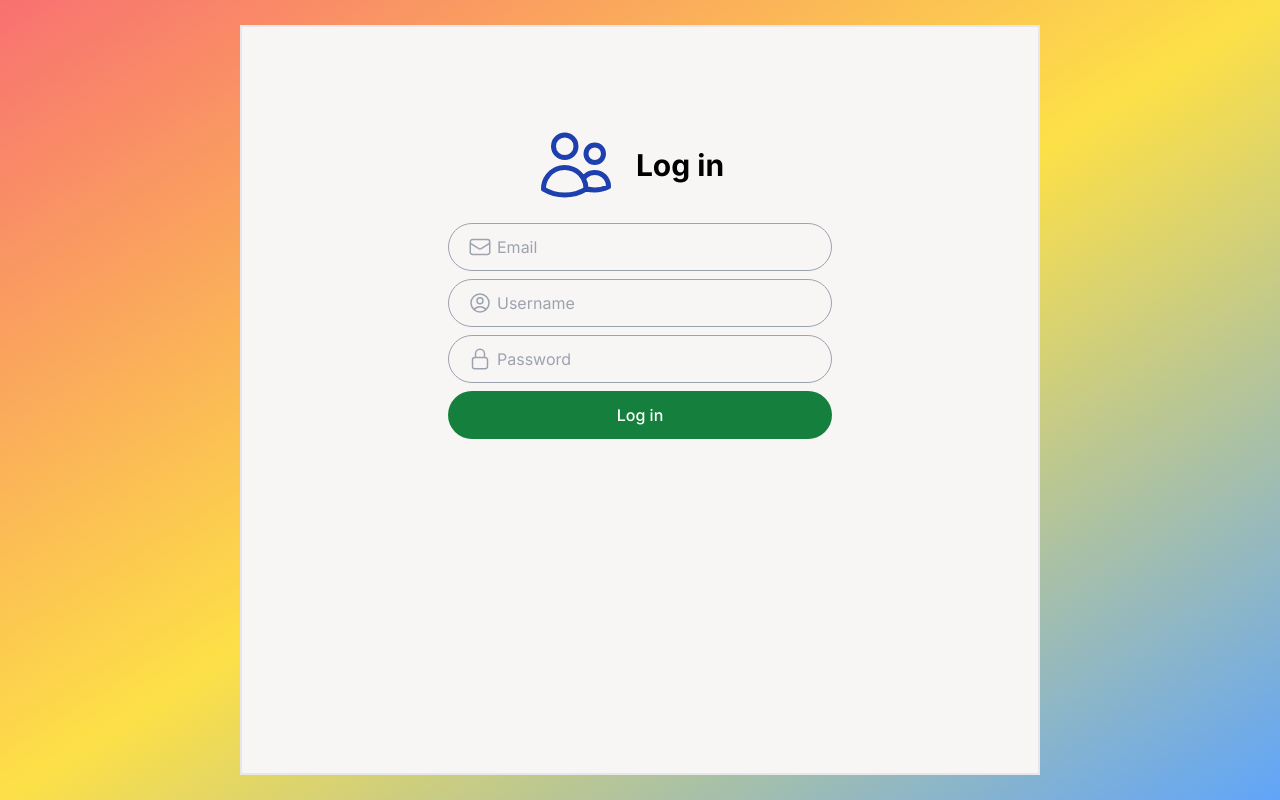
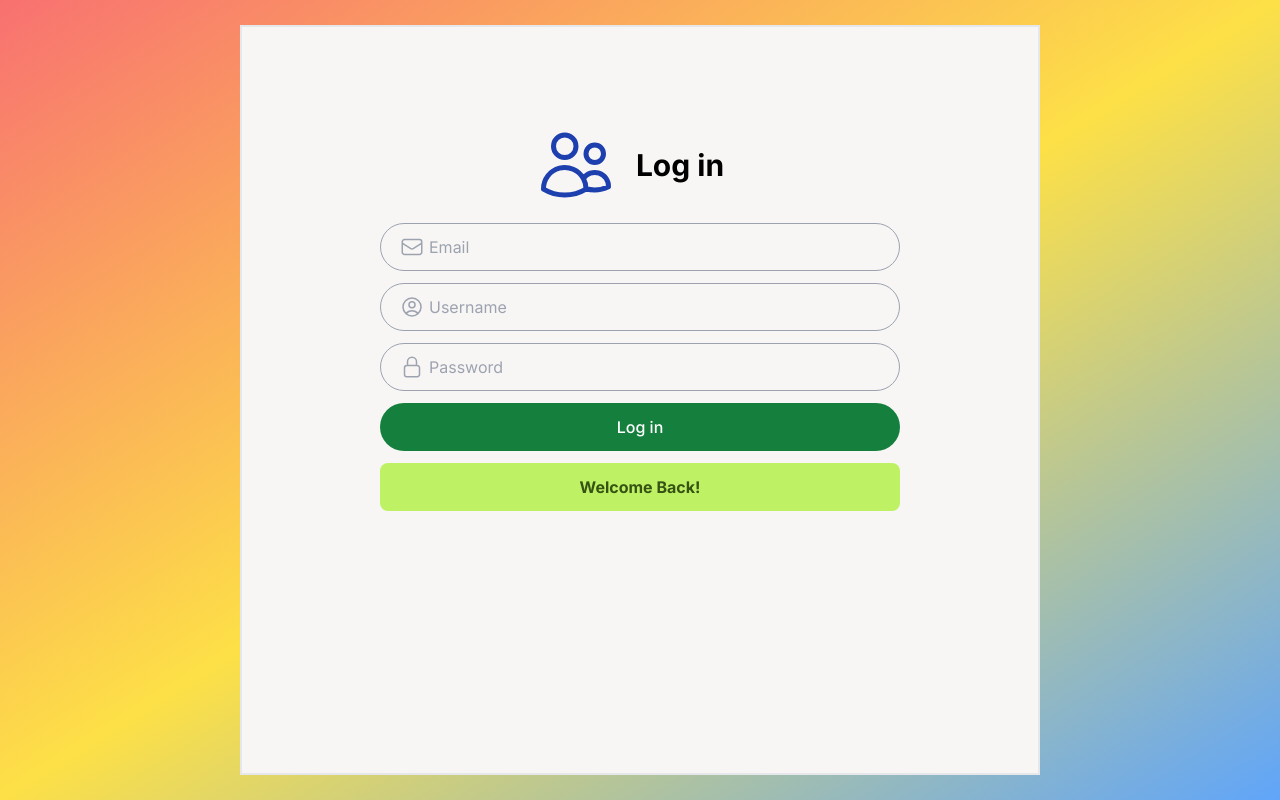
Before and after one commit to JenniferJun/nextjs_code_challenge, a Next.js app: page / in a window 1280 px wide. Built offline with nearby package versions, Linux system fonts and the light colour scheme.

Commit message:
Assignment27

```diff
--- a/app/action.ts
+++ b/app/action.ts
@@ -1,15 +1,41 @@
 "use server";
 
+import {
+  PASSWORD_MIN_LENGTH,
+  USERNAME_MIN_LENGTH,
+  PASSWORD_REGEX,
+  PASSWORD_REGEX_ERROR,
+  PASSWORD_MIN_ERROR,
+  USERNAME_MIN_ERROR,
+  EMAIL_ZOD_ERROR,
+} from "../lib/constants";
+import { z } from "zod";
+
+const formSchema = z.object({
+  email: z
+    .string()
+    .toLowerCase()
+    .refine((email) => email.includes("@zod.com"), EMAIL_ZOD_ERROR),
+  username: z.string().min(USERNAME_MIN_LENGTH, USERNAME_MIN_ERROR),
+  password: z
+    .string()
+    .min(PASSWORD_MIN_LENGTH, PASSWORD_MIN_ERROR)
+    .regex(PASSWORD_REGEX, PASSWORD_REGEX_ERROR),
+});
+
 export async function handleForm(prevState: any, formData: FormData) {
-  // console.log(formData.get("name"));
-  // console.log(formData.get("email"));
-  // console.log(formData.get("password"));
-  const errors = [];
-  if (formData.get("password") !== "1234") errors[0] = "wrong password";
+  const data = {
+    email: formData.get("email"),
+    username: formData.get("username"),
+    password: formData.get("password"),
+  };
 
-  await new Promise((resolve) => setTimeout(resolve, 1000));
+  const result = formSchema.safeParse(data);
 
-  return {
-    errors,
-  };
+  if (!result.success) {
+    console.log(result.error.flatten());
+    return result.error.flatten();
+  } else {
+    console.log(result.data);
+  }
 }
--- a/app/login/email/page.tsx
+++ /dev/null
@@ -1,61 +0,0 @@
-"use client";
-
-import Input from "../../../components/input";
-import { useFormState } from "react-dom";
-import { PASSWORD_MINLENGTH } from "../../../lib/constants";
-import Link from "next/link";
-import Button from "../../../components/button";
-import LogoHeader from "../../../components/LogoHeader";
-
-export default function Login() {
-  const [state, submit] = useFormState(loginAction, null);
-
-  return (
-    <div className="flex h-screen bg-white">
-      <div className="mx-auto md:basis-1/2 lg:basis-1/4">
-        <div>
-          <div className="text-black flex flex-col justify-between items-center mt-[150px]">
-            <p className="text-3xl font-bold text-center">Log in</p>
-            <p className="text-center mt-2">Welcome back!</p>
-            <form
-              action={submit}
-              className="flex flex-col gap-1 mt-[150px] w-full  md:px-[50px]"
-            >
-              <label className="font-bold">Email</label>
-              <Input
-                name="email"
-                type="text"
-                placeholder="Email"
-                required
-                errors={state?.fieldErrors.email}
-              />
-              <label className="font-bold">Password</label>
-              <Input
-                name="password"
-                type="password"
-                placeholder="Password"
-                required
-                errors={state?.fieldErrors.password}
-                minLength={PASSWORD_MINLENGTH}
-              />
-              <div className="mt-[150px]">
-                <Button text="Log in with Email" />
-              </div>
-            </form>
-            <p className="font-bold text-sm mt-4">
-              Don't have an account yet?{" "}
-              <Link
-                href="/sign-up"
-                className="font-medium hover:underline text-black no-underline"
-              >
-                Sign up
-              </Link>
-            </p>
-          </div>
-        </div>
-      </div>
-
-      {/* <SocialLogin /> */}
-    </div>
-  );
-}
--- a/app/page.tsx
+++ b/app/page.tsx
@@ -5,7 +5,8 @@ import FormInput from "../components/form-input";
 import WelcomeBack from "../components/welcome_back";
 import { handleForm } from "./action";
 import { useFormState } from "react-dom";
-import { FilmIcon, UsersIcon } from "@heroicons/react/24/outline"; '@heroicons/react/24/outline'
+import { FilmIcon, UsersIcon } from "@heroicons/react/24/outline"; import { PASSWORD_MIN_LENGTH } from "../lib/constants";
+'@heroicons/react/24/outline'
 export default function Home() {
     const [state, action] = useFormState(handleForm, null);
 
@@ -25,7 +26,7 @@ export default function Home() {
                     type="text"
                     placeholder="Email"
                     required
-                    errors={[]}
+                    errors={state?.fieldErrors.email}
                     icon="email"
                 />
 
@@ -34,7 +35,7 @@ export default function Home() {
                     type="text"
                     placeholder="Username"
                     required
-                    errors={[]}
+                    errors={state?.fieldErrors.username}
                     icon="username"
                 />
                 <FormInput
@@ -43,14 +44,14 @@ export default function Home() {
                     placeholder="Password"
                     required
                     icon="password"
-                    errors={state?.errors ?? []}
+                    errors={state?.fieldErrors.password}
                 />
                 <FormButton text="Log in" />
 
-                {state?.errors.length === 0 ? (
+                {state?.fieldErrors ? (
+                    null
+                ) : (
                     <WelcomeBack />
-                ) : (
-                    ""
                 )}
             </form>
 
--- a/components/form-input.tsx
+++ b/components/form-input.tsx
@@ -1,37 +1,29 @@
+import { InputHTMLAttributes } from "react";
 import { DynamicIcon } from "./DynamicIcon";
 
 
 interface FormInputProps {
-  type: string;
-  placeholder: string;
-  required: boolean;
-  errors: string[];
   name: string;
+  errors?: string[];
   icon: string;
 }
 
 export default function FormInput({
-  type,
-  placeholder,
-  required,
-  errors,
   name,
+  errors = [],
   icon,
   ...rest
-}: FormInputProps) {
+}: FormInputProps & InputHTMLAttributes<HTMLInputElement>) {
   // hasError
   const hasError = errors.length > 0
 
   return (
-    <>
-      <div className="relative w-[400px] max-w-sm">
+    <div className="w-[520px]">
+      <div className="relative w-full max-w-sm">
         <input
           name={name}
-          type={type}
-          placeholder={placeholder}
-          required={required}
           className={
-            `block w-full h-12 rounded-full border border-gray-400  bg-[#F8F6F5] py-1 pr-4 pl-12 text-gray-900 placeholder-gray-400 focus:border-transparent focus:outline-none shadow-md` +
+            `block w-[520px] h-12 rounded-full border border-gray-400  bg-[#F8F6F5] py-1 pr-4 pl-12 text-gray-900 placeholder-gray-400 focus:border-transparent focus:outline-none shadow-md` +
             (hasError
               ? 'focus:ring-4 border-red-500 focus:border-red-500 focus:ring-red-600 '
               : 'focus:ring-2 border-gray-300 focus:border-green-500 focus:ring-green-600 ')
@@ -43,11 +35,11 @@ export default function FormInput({
           <DynamicIcon name={icon} className="h-6 w-6  text-gray-400" />
         </div>
       </div>
-      <div className="flex flex-col w-full justify-start px-5">
+      <div className="flex flex-col w-full justify-end px-5 pb-2 ">
         {errors.map((error, index) => (
           <span key={index} className="text-red-500 font-medium">
             {error}
           </span>
-        ))}</div></>
+        ))}</div></div>
   );
 }
--- /dev/null
+++ b/lib/constants.ts
@@ -0,0 +1,16 @@
+import { z } from "zod";
+
+export const USERNAME_MIN_LENGTH = 5;
+export const PASSWORD_MIN_LENGTH = 10;
+export const PASSWORD_REGEX = new RegExp(/^(?=.*\d).{10,}$/);
+
+export const PASSWORD_REGEX_ERROR =
+  "Passwords should contain at least one number(123456789).";
+
+export const PASSWORD_MIN_ERROR =
+  "Password should be at least 10 charactors long";
+
+export const USERNAME_MIN_ERROR =
+  "Username should be at least 5 charactors long";
+
+export const EMAIL_ZOD_ERROR = "Only @zod.com emails are allowed.";
--- a/package.json
+++ b/package.json
@@ -11,9 +11,11 @@
   "license": "MIT",
   "dependencies": {
     "@heroicons/react": "^2.1.1",
+    "@types/validator": "^13.15.0",
     "next": "14.2.28",
     "react": "^18",
     "react-dom": "^18",
+    "validator": "^13.15.0",
     "zod": "^3.24.3"
   },
   "devDependencies": {
```
Also changed, not shown: 1 other file (tests, documents, lock files or other folders).
